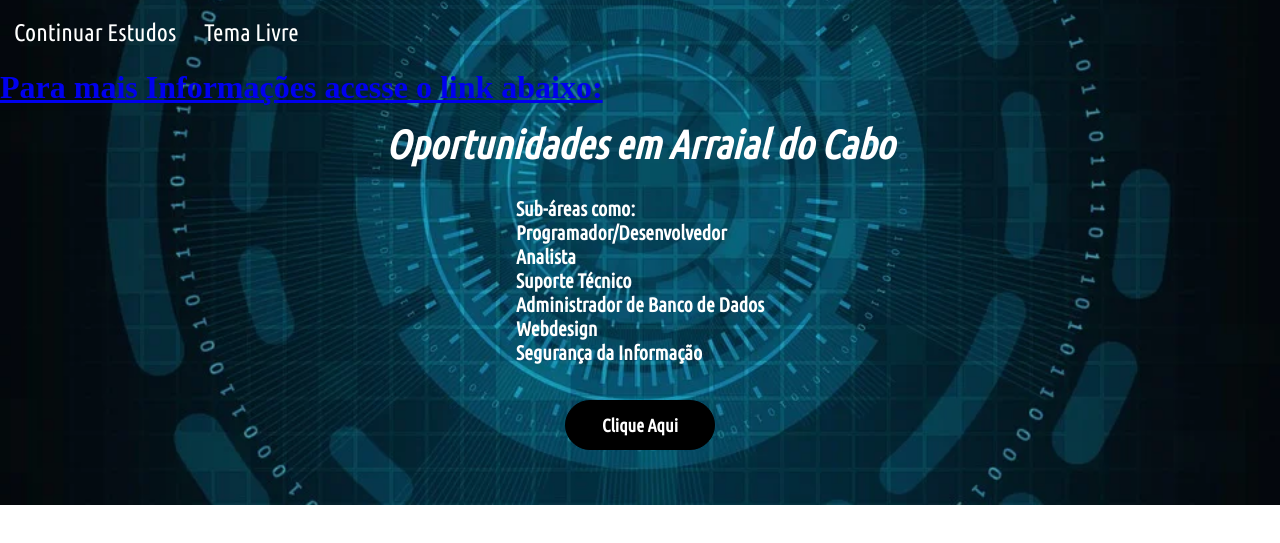
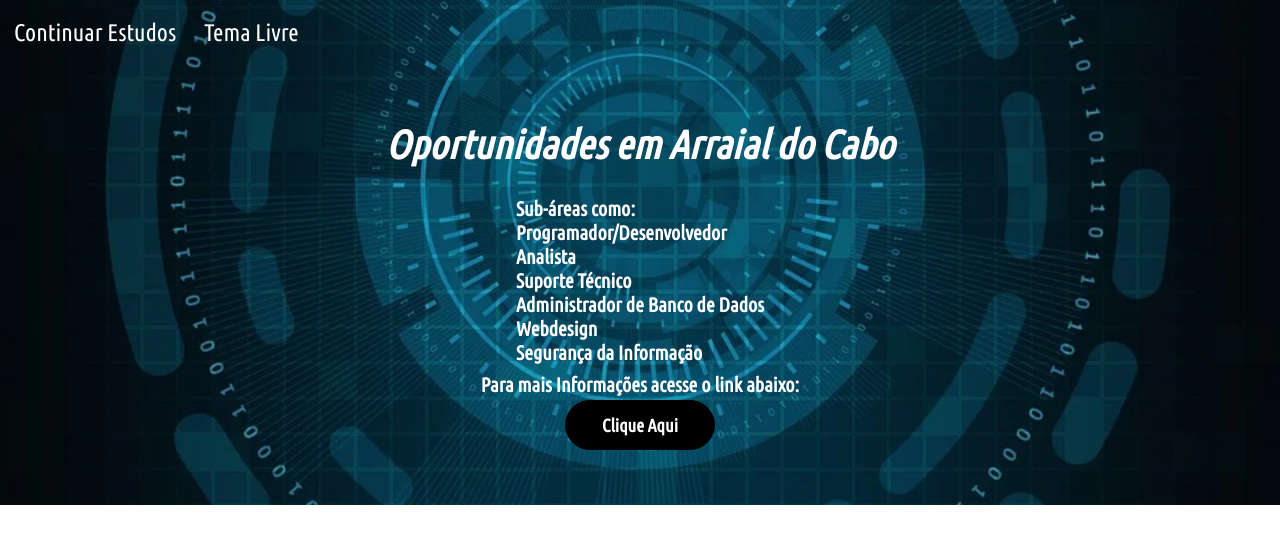
Before and after one commit to Khynz/Sistemas-para-Internet, a plain HTML site: page AV01/mercadotrabalho.html in a window 1280 px wide. Shown: the part 135-678 px from the top of the page. Drawn offline with Linux system fonts and the light colour scheme.

Commit message:
Update mercadotrabalho.html

```diff
--- a/AV01/mercadotrabalho.html
+++ b/AV01/mercadotrabalho.html
@@ -74,7 +74,7 @@
                 </div>
                 <div class="buttonsA">
 
-                    <a href="https://www.infojobs.com.br/empregos-ti-em-arraial-do-cabo,-rj.aspx"><h1>Para mais Informações acesse o link abaixo:</h1><button>Clique Aqui</button></a>
+                    <h6><a href="https://www.infojobs.com.br/empregos-ti-em-arraial-do-cabo,-rj.aspx"><h1>Para mais Informações acesse o link abaixo:</h1><button>Clique Aqui</button></a></h6>
 
                 </div>
                 </body>
```
